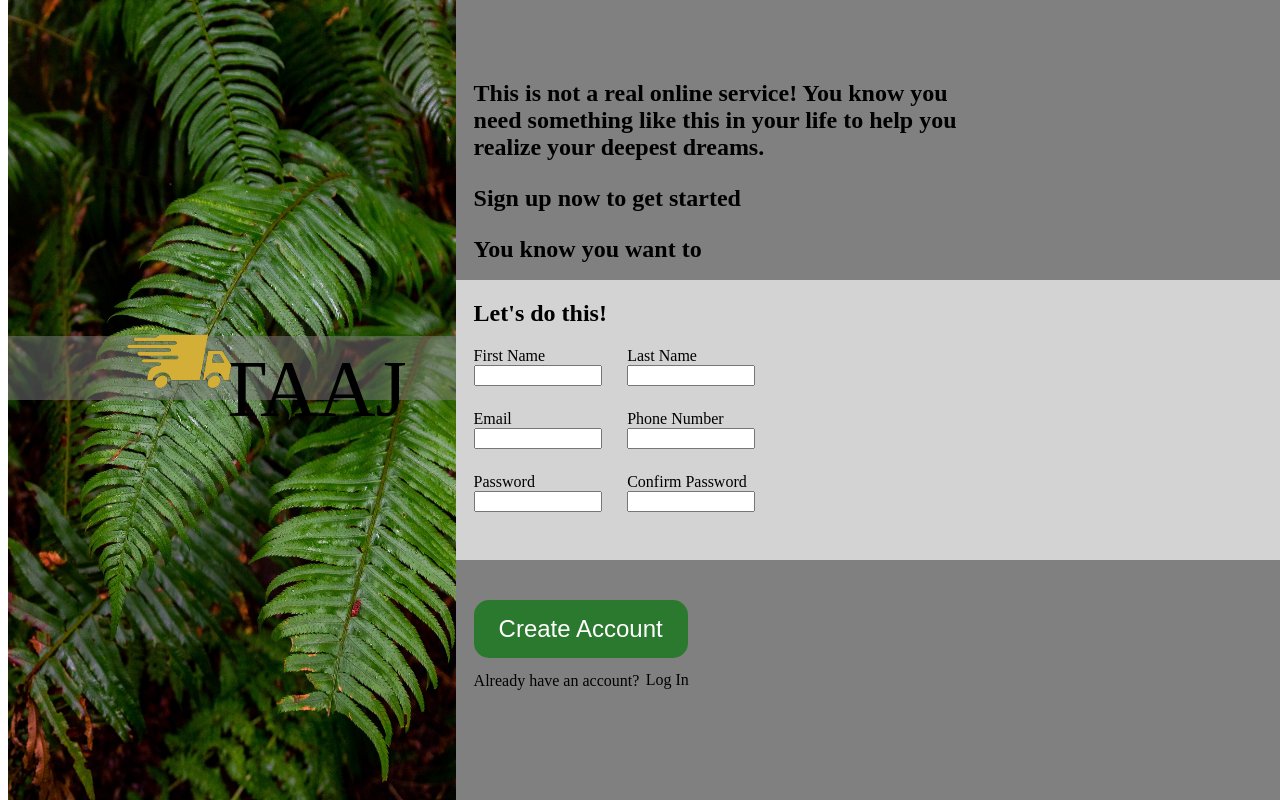
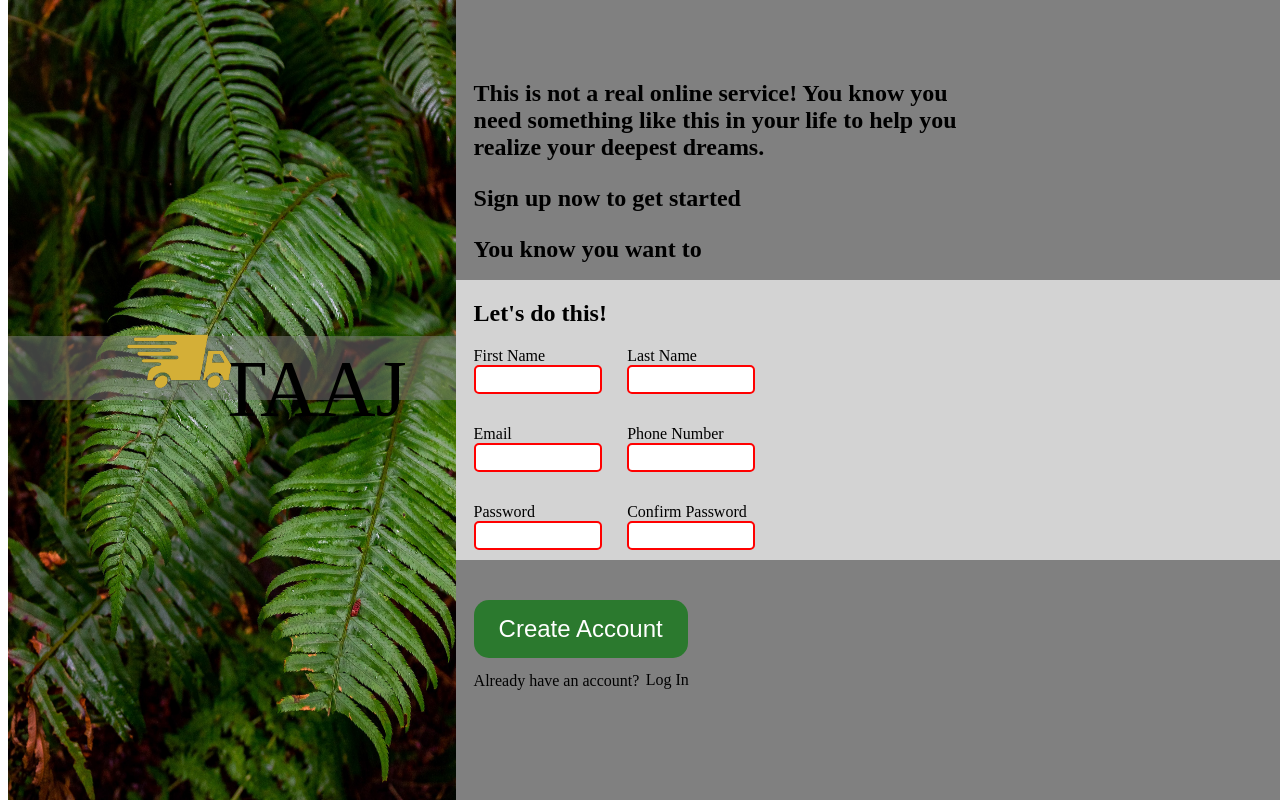
Before and after one commit to Aingkaran/Odin-SignupForm, a plain HTML site: page index.html in a window 1280 px wide. Shown: the top 800 px of the page. Drawn offline with Linux system fonts and the light colour scheme; files whose address does not match are found by name.

Commit message:
Complete all CSS styling

```diff
--- a/index.html
+++ b/index.html
@@ -61,7 +61,7 @@
 
                                     <div class="formformat">
                                         <label for="user_phone">Phone Number</label>
-                                        <input type="email" id="user_phone" name="user_phone" required>
+                                        <input type="tel" id="user_phone" name="user_phone" required>
                                     </div>
 
                                     <div class="formformat">
--- a/style.css
+++ b/style.css
@@ -88,13 +88,13 @@
 .form-left{
     display: flex;
     flex-direction: column;
-    gap: 3vh;
+    gap: 2vh;
 }
 
 .form-right{
     display: flex;
     flex-direction: column;
-    gap: 3vh;
+    gap: 2vh;
 }
 
 .right-bottom{
@@ -126,6 +126,7 @@
    display:flex;
    top: 12vh;
    gap: 0.5vw;
+
 }
 
 .login-link{
@@ -146,3 +147,26 @@
     border: none;
     border-radius: 15px;
 }
+input{
+    border: 2px solid;
+    border-color:#E5E7EB;
+    margin-bottom: 15px;
+    padding: 5px;
+    border-radius: 5px;
+}
+
+
+input:valid{
+    border-color:#2b792e
+}
+
+input:invalid{
+    border-color: red
+}
+
+
+
+
+input:focus {
+    background-color: lightblue;
+}
```
